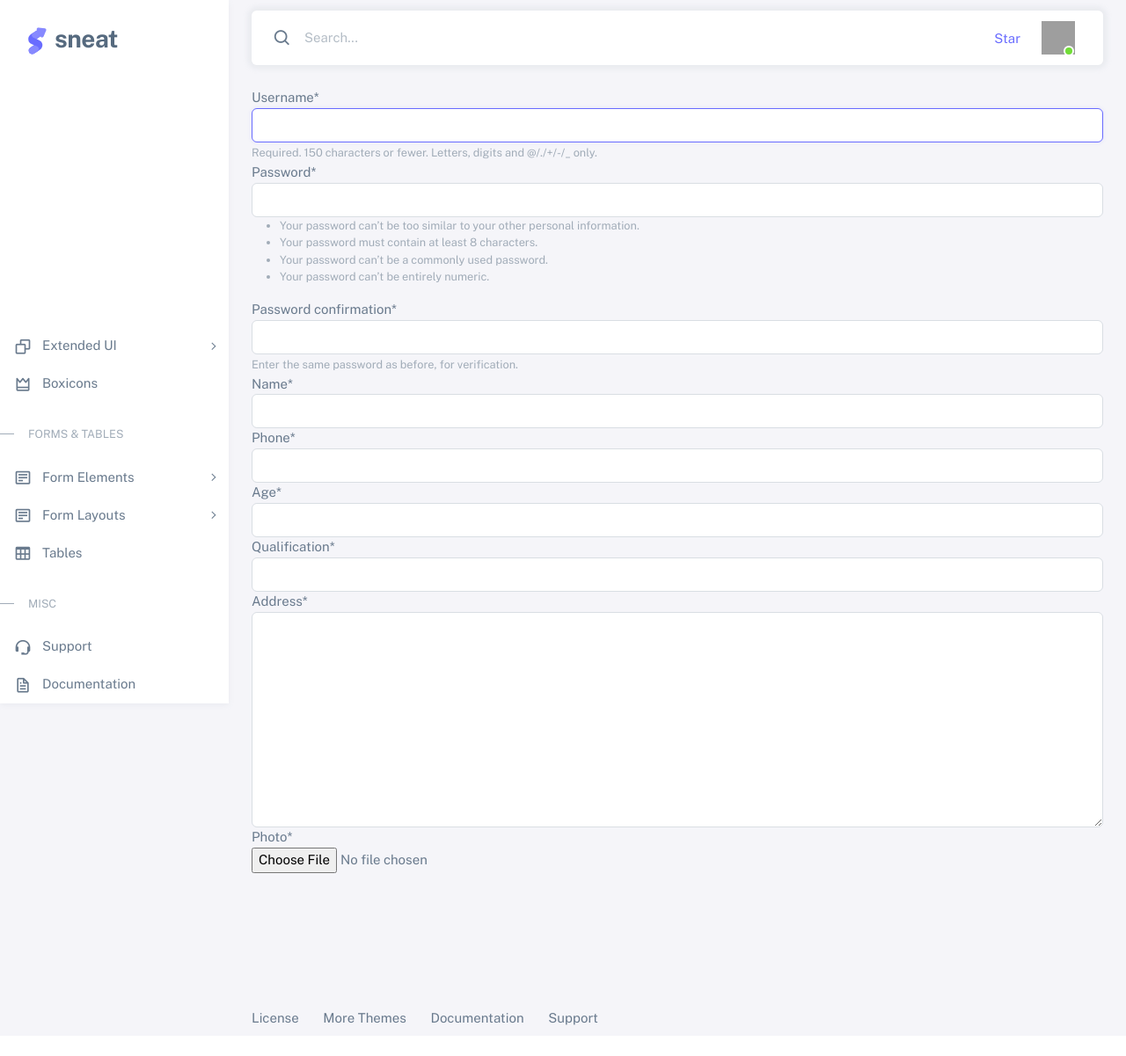
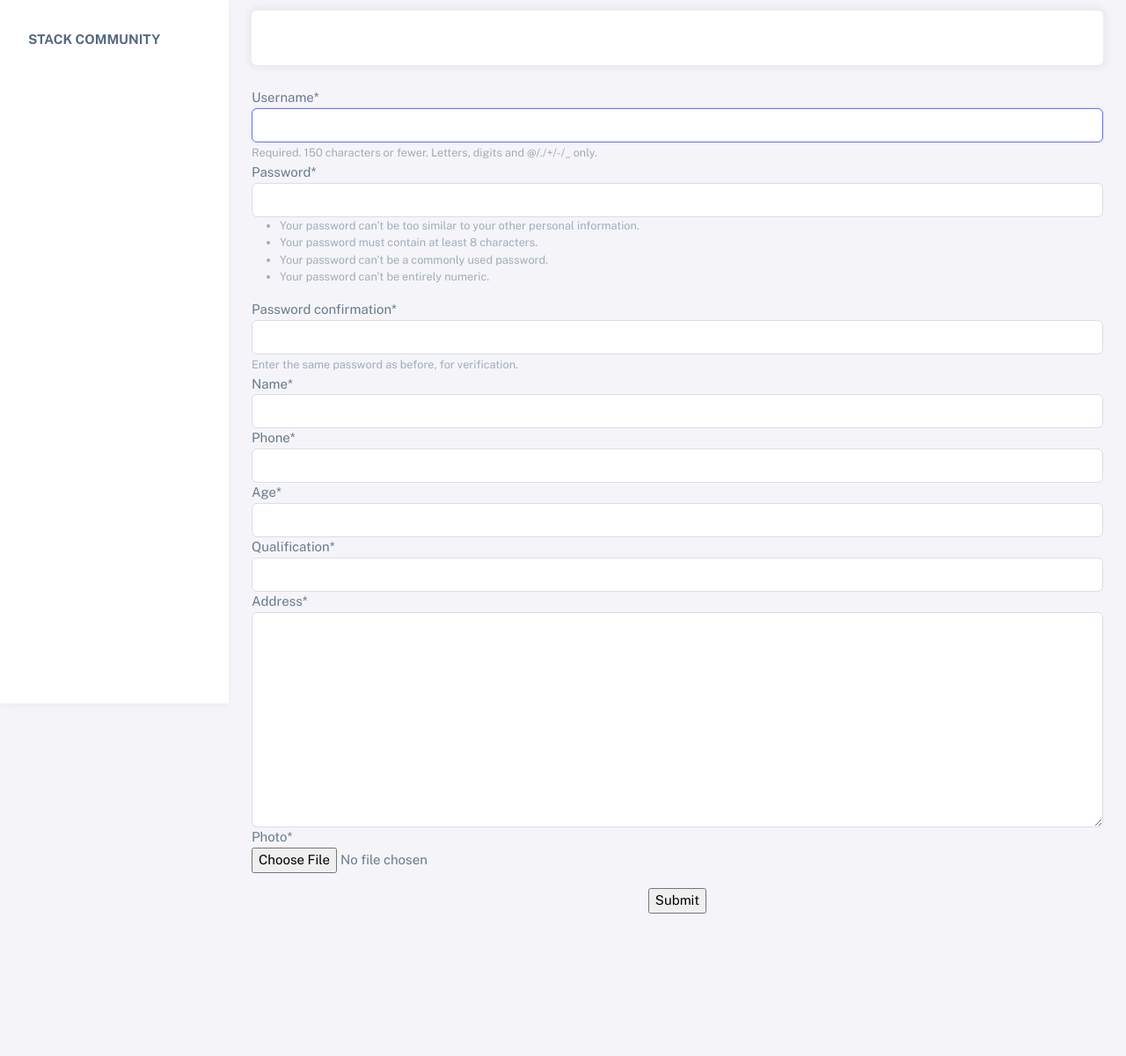
Before and after one commit to muhammadmusharafm/Stack-Community, a Django app: page /officer_reg in a window 1280 px wide. Shown: the whole page at 88% size. Before the commit the page ends 1166 px from the top, so only its background shows below. Run offline with Django 4.2, Linux system fonts and the light colour scheme; some libraries are stand-ins or nearby versions; grey boxes are pictures that could not be loaded.

Commit message:
helloooo

```diff
--- a/templates/officer_reg.html
+++ b/templates/officer_reg.html
@@ -76,13 +76,13 @@
           <div class="app-brand demo">
             <a href="index.html" class="app-brand-link">
               <span class="app-brand-logo demo">
-                <svg
-                  width="25"
-                  viewBox="0 0 25 42"
-                  version="1.1"
-                  xmlns="http://www.w3.org/2000/svg"
-                  xmlns:xlink="http://www.w3.org/1999/xlink"
-                >
+<!--                <svg-->
+<!--                  width="25"-->
+<!--                  viewBox="0 0 25 42"-->
+<!--                  version="1.1"-->
+<!--                  xmlns="http://www.w3.org/2000/svg"-->
+<!--                  xmlns:xlink="http://www.w3.org/1999/xlink"-->
+<!--                >-->
                   <defs>
                     <path
                       d="M13.7918663,0.358365126 L3.39788168,7.44174259 C0.566865006,9.69408886 -0.379795268,12.4788597 0.557900856,15.7960551 C0.68998853,16.2305145 1.09562888,17.7872135 3.12357076,19.2293357 C3.8146334,19.7207684 5.32369333,20.3834223 7.65075054,21.2172976 L7.59773219,21.2525164 L2.63468769,24.5493413 C0.445452254,26.3002124 0.0884951797,28.5083815 1.56381646,31.1738486 C2.83770406,32.8170431 5.20850219,33.2640127 7.09180128,32.5391577 C8.347334,32.0559211 11.4559176,30.0011079 16.4175519,26.3747182 C18.0338572,24.4997857 18.6973423,22.4544883 18.4080071,20.2388261 C17.963753,17.5346866 16.1776345,15.5799961 13.0496516,14.3747546 L10.9194936,13.4715819 L18.6192054,7.984237 L13.7918663,0.358365126 Z"
@@ -130,7 +130,7 @@
                   </g>
                 </svg>
               </span>
-              <span class="app-brand-text demo menu-text fw-bolder ms-2">Sneat</span>
+              <span class="app demo menu-text fw-bolder ms-8">STACK COMMUNITY</span>
             </a>
 
             <a href="javascript:void(0);" class="layout-menu-toggle menu-link text-large ms-auto d-block d-xl-none">
@@ -367,100 +367,100 @@
             </li>
 
             <!-- Extended components -->
-            <li class="menu-item">
-              <a href="javascript:void(0)" class="menu-link menu-toggle">
-                <i class="menu-icon tf-icons bx bx-copy"></i>
-                <div data-i18n="Extended UI">Extended UI</div>
-              </a>
-              <ul class="menu-sub">
-                <li class="menu-item">
-                  <a href="extended-ui-perfect-scrollbar.html" class="menu-link">
-                    <div data-i18n="Perfect Scrollbar">Perfect scrollbar</div>
-                  </a>
-                </li>
-                <li class="menu-item">
-                  <a href="extended-ui-text-divider.html" class="menu-link">
-                    <div data-i18n="Text Divider">Text Divider</div>
-                  </a>
-                </li>
-              </ul>
-            </li>
+<!--            <li class="menu-item">-->
+<!--              <a href="javascript:void(0)" class="menu-link menu-toggle">-->
+<!--                <i class="menu-icon tf-icons bx bx-copy"></i>-->
+<!--                <div data-i18n="Extended UI">Extended UI</div>-->
+<!--              </a>-->
+<!--              <ul class="menu-sub">-->
+<!--                <li class="menu-item">-->
+<!--                  <a href="extended-ui-perfect-scrollbar.html" class="menu-link">-->
+<!--                    <div data-i18n="Perfect Scrollbar">Perfect scrollbar</div>-->
+<!--                  </a>-->
+<!--                </li>-->
+<!--                <li class="menu-item">-->
+<!--                  <a href="extended-ui-text-divider.html" class="menu-link">-->
+<!--                    <div data-i18n="Text Divider">Text Divider</div>-->
+<!--                  </a>-->
+<!--                </li>-->
+<!--              </ul>-->
+<!--            </li>-->
 
-            <li class="menu-item">
-              <a href="icons-boxicons.html" class="menu-link">
-                <i class="menu-icon tf-icons bx bx-crown"></i>
-                <div data-i18n="Boxicons">Boxicons</div>
-              </a>
-            </li>
+<!--            <li class="menu-item">-->
+<!--              <a href="icons-boxicons.html" class="menu-link">-->
+<!--                <i class="menu-icon tf-icons bx bx-crown"></i>-->
+<!--                <div data-i18n="Boxicons">Boxicons</div>-->
+<!--              </a>-->
+<!--            </li>-->
 
             <!-- Forms & Tables -->
-            <li class="menu-header small text-uppercase"><span class="menu-header-text">Forms &amp; Tables</span></li>
-            <!-- Forms -->
-            <li class="menu-item">
-              <a href="javascript:void(0);" class="menu-link menu-toggle">
-                <i class="menu-icon tf-icons bx bx-detail"></i>
-                <div data-i18n="Form Elements">Form Elements</div>
-              </a>
-              <ul class="menu-sub">
-                <li class="menu-item">
-                  <a href="forms-basic-inputs.html" class="menu-link">
-                    <div data-i18n="Basic Inputs">Basic Inputs</div>
-                  </a>
-                </li>
-                <li class="menu-item">
-                  <a href="forms-input-groups.html" class="menu-link">
-                    <div data-i18n="Input groups">Input groups</div>
-                  </a>
-                </li>
-              </ul>
-            </li>
-            <li class="menu-item">
-              <a href="javascript:void(0);" class="menu-link menu-toggle">
-                <i class="menu-icon tf-icons bx bx-detail"></i>
-                <div data-i18n="Form Layouts">Form Layouts</div>
-              </a>
-              <ul class="menu-sub">
-                <li class="menu-item">
-                  <a href="form-layouts-vertical.html" class="menu-link">
-                    <div data-i18n="Vertical Form">Vertical Form</div>
-                  </a>
-                </li>
-                <li class="menu-item">
-                  <a href="form-layouts-horizontal.html" class="menu-link">
-                    <div data-i18n="Horizontal Form">Horizontal Form</div>
-                  </a>
-                </li>
-              </ul>
-            </li>
+<!--            <li class="menu-header small text-uppercase"><span class="menu-header-text">Forms &amp; Tables</span></li>-->
+<!--            &lt;!&ndash; Forms &ndash;&gt;-->
+<!--            <li class="menu-item">-->
+<!--              <a href="javascript:void(0);" class="menu-link menu-toggle">-->
+<!--                <i class="menu-icon tf-icons bx bx-detail"></i>-->
+<!--                <div data-i18n="Form Elements">Form Elements</div>-->
+<!--              </a>-->
+<!--              <ul class="menu-sub">-->
+<!--                <li class="menu-item">-->
+<!--                  <a href="forms-basic-inputs.html" class="menu-link">-->
+<!--                    <div data-i18n="Basic Inputs">Basic Inputs</div>-->
+<!--                  </a>-->
+<!--                </li>-->
+<!--                <li class="menu-item">-->
+<!--                  <a href="forms-input-groups.html" class="menu-link">-->
+<!--                    <div data-i18n="Input groups">Input groups</div>-->
+<!--                  </a>-->
+<!--                </li>-->
+<!--              </ul>-->
+<!--            </li>-->
+<!--            <li class="menu-item">-->
+<!--              <a href="javascript:void(0);" class="menu-link menu-toggle">-->
+<!--                <i class="menu-icon tf-icons bx bx-detail"></i>-->
+<!--                <div data-i18n="Form Layouts">Form Layouts</div>-->
+<!--              </a>-->
+<!--              <ul class="menu-sub">-->
+<!--                <li class="menu-item">-->
+<!--                  <a href="form-layouts-vertical.html" class="menu-link">-->
+<!--                    <div data-i18n="Vertical Form">Vertical Form</div>-->
+<!--                  </a>-->
+<!--                </li>-->
+<!--                <li class="menu-item">-->
+<!--                  <a href="form-layouts-horizontal.html" class="menu-link">-->
+<!--                    <div data-i18n="Horizontal Form">Horizontal Form</div>-->
+<!--                  </a>-->
+<!--                </li>-->
+<!--              </ul>-->
+<!--            </li>-->
             <!-- Tables -->
-            <li class="menu-item">
-              <a href="tables-basic.html" class="menu-link">
-                <i class="menu-icon tf-icons bx bx-table"></i>
-                <div data-i18n="Tables">Tables</div>
-              </a>
-            </li>
+<!--            <li class="menu-item">-->
+<!--              <a href="tables-basic.html" class="menu-link">-->
+<!--                <i class="menu-icon tf-icons bx bx-table"></i>-->
+<!--                <div data-i18n="Tables">Tables</div>-->
+<!--              </a>-->
+<!--            </li>-->
             <!-- Misc -->
-            <li class="menu-header small text-uppercase"><span class="menu-header-text">Misc</span></li>
-            <li class="menu-item">
-              <a
-                href="https://github.com/themeselection/sneat-html-admin-template-free/issues"
-                target="_blank"
-                class="menu-link"
-              >
-                <i class="menu-icon tf-icons bx bx-support"></i>
-                <div data-i18n="Support">Support</div>
-              </a>
-            </li>
-            <li class="menu-item">
-              <a
-                href="https://themeselection.com/demo/sneat-bootstrap-html-admin-template/documentation/"
-                target="_blank"
-                class="menu-link"
-              >
-                <i class="menu-icon tf-icons bx bx-file"></i>
-                <div data-i18n="Documentation">Documentation</div>
-              </a>
-            </li>
+<!--            <li class="menu-header small text-uppercase"><span class="menu-header-text">Misc</span></li>-->
+<!--            <li class="menu-item">-->
+<!--              <a-->
+<!--                href="https://github.com/themeselection/sneat-html-admin-template-free/issues"-->
+<!--                target="_blank"-->
+<!--                class="menu-link"-->
+<!--              >-->
+<!--                <i class="menu-icon tf-icons bx bx-support"></i>-->
+<!--                <div data-i18n="Support">Support</div>-->
+<!--              </a>-->
+<!--            </li>-->
+<!--            <li class="menu-item">-->
+<!--              <a-->
+<!--                href="https://themeselection.com/demo/sneat-bootstrap-html-admin-template/documentation/"-->
+<!--                target="_blank"-->
+<!--                class="menu-link"-->
+<!--              >-->
+<!--                <i class="menu-icon tf-icons bx bx-file"></i>-->
+<!--                <div data-i18n="Documentation">Documentation</div>-->
+<!--              </a>-->
+<!--            </li>-->
           </ul>
         </aside>
         <!-- / Menu -->
@@ -481,94 +481,94 @@
 
             <div class="navbar-nav-right d-flex align-items-center" id="navbar-collapse">
               <!-- Search -->
-              <div class="navbar-nav align-items-center">
-                <div class="nav-item d-flex align-items-center">
-                  <i class="bx bx-search fs-4 lh-0"></i>
-                  <input
-                    type="text"
-                    class="form-control border-0 shadow-none"
-                    placeholder="Search..."
-                    aria-label="Search..."
-                  />
-                </div>
-              </div>
-              <!-- /Search -->
+<!--              <div class="navbar-nav align-items-center">-->
+<!--                <div class="nav-item d-flex align-items-center">-->
+<!--                  <i class="bx bx-search fs-4 lh-0"></i>-->
+<!--                  <input-->
+<!--                    type="text"-->
+<!--                    class="form-control border-0 shadow-none"-->
+<!--                    placeholder="Search..."-->
+<!--                    aria-label="Search..."-->
+<!--                  />-->
+<!--                </div>-->
+<!--              </div>-->
+<!--              &lt;!&ndash; /Search &ndash;&gt;-->
 
-              <ul class="navbar-nav flex-row align-items-center ms-auto">
-                <!-- Place this tag where you want the button to render. -->
-                <li class="nav-item lh-1 me-3">
-                  <a
-                    class="github-button"
-                    href="https://github.com/themeselection/sneat-html-admin-template-free"
-                    data-icon="octicon-star"
-                    data-size="large"
-                    data-show-count="true"
-                    aria-label="Star themeselection/sneat-html-admin-template-free on GitHub"
-                    >Star</a
-                  >
-                </li>
+<!--              <ul class="navbar-nav flex-row align-items-center ms-auto">-->
+<!--                &lt;!&ndash; Place this tag where you want the button to render. &ndash;&gt;-->
+<!--                <li class="nav-item lh-1 me-3">-->
+<!--                  <a-->
+<!--                    class="github-button"-->
+<!--                    href="https://github.com/themeselection/sneat-html-admin-template-free"-->
+<!--                    data-icon="octicon-star"-->
+<!--                    data-size="large"-->
+<!--                    data-show-count="true"-->
+<!--                    aria-label="Star themeselection/sneat-html-admin-template-free on GitHub"-->
+<!--                    >Star</a-->
+<!--                  >-->
+<!--                </li>-->
 
-                <!-- User -->
-                <li class="nav-item navbar-dropdown dropdown-user dropdown">
-                  <a class="nav-link dropdown-toggle hide-arrow" href="javascript:void(0);" data-bs-toggle="dropdown">
-                    <div class="avatar avatar-online">
-                      <img src="{% static 'assets3/img/avatars/1.png" alt class="w-px-40 h-auto rounded-circle' %}" />
-                    </div>
-                  </a>
-                  <ul class="dropdown-menu dropdown-menu-end">
-                    <li>
-                      <a class="dropdown-item" href="#">
-                        <div class="d-flex">
-                          <div class="flex-shrink-0 me-3">
-                            <div class="avatar avatar-online">
-                              <img src="{% static 'assets3/img/avatars/1.png" alt class="w-px-40 h-auto rounded-circle' %}" />
-                            </div>
-                          </div>
-                          <div class="flex-grow-1">
-                            <span class="fw-semibold d-block">John Doe</span>
-                            <small class="text-muted">Admin</small>
-                          </div>
-                        </div>
-                      </a>
-                    </li>
-                    <li>
-                      <div class="dropdown-divider"></div>
-                    </li>
-                    <li>
-                      <a class="dropdown-item" href="#">
-                        <i class="bx bx-user me-2"></i>
-                        <span class="align-middle">My Profile</span>
-                      </a>
-                    </li>
-                    <li>
-                      <a class="dropdown-item" href="#">
-                        <i class="bx bx-cog me-2"></i>
-                        <span class="align-middle">Settings</span>
-                      </a>
-                    </li>
-                    <li>
-                      <a class="dropdown-item" href="#">
-                        <span class="d-flex align-items-center align-middle">
-                          <i class="flex-shrink-0 bx bx-credit-card me-2"></i>
-                          <span class="flex-grow-1 align-middle">Billing</span>
-                          <span class="flex-shrink-0 badge badge-center rounded-pill bg-danger w-px-20 h-px-20">4</span>
-                        </span>
-                      </a>
-                    </li>
-                    <li>
-                      <div class="dropdown-divider"></div>
-                    </li>
-                    <li>
-                      <a class="dropdown-item" href="auth-login-basic.html">
-                        <i class="bx bx-power-off me-2"></i>
-                        <span class="align-middle">Log Out</span>
-                      </a>
-                    </li>
-                  </ul>
-                </li>
-                <!--/ User -->
-              </ul>
-            </div>
+<!--                &lt;!&ndash; User &ndash;&gt;-->
+<!--                <li class="nav-item navbar-dropdown dropdown-user dropdown">-->
+<!--                  <a class="nav-link dropdown-toggle hide-arrow" href="javascript:void(0);" data-bs-toggle="dropdown">-->
+<!--                    <div class="avatar avatar-online">-->
+<!--                      <img src="{% static 'assets3/img/avatars/1.png" alt class="w-px-40 h-auto rounded-circle' %}" />-->
+<!--                    </div>-->
+<!--                  </a>-->
+<!--                  <ul class="dropdown-menu dropdown-menu-end">-->
+<!--                    <li>-->
+<!--                      <a class="dropdown-item" href="#">-->
+<!--                        <div class="d-flex">-->
+<!--                          <div class="flex-shrink-0 me-3">-->
+<!--                            <div class="avatar avatar-online">-->
+<!--                              <img src="{% static 'assets3/img/avatars/1.png" alt class="w-px-40 h-auto rounded-circle' %}" />-->
+<!--                            </div>-->
+<!--                          </div>-->
+<!--                          <div class="flex-grow-1">-->
+<!--                            <span class="fw-semibold d-block">John Doe</span>-->
+<!--                            <small class="text-muted">Admin</small>-->
+<!--                          </div>-->
+<!--                        </div>-->
+<!--                      </a>-->
+<!--                    </li>-->
+<!--                    <li>-->
+<!--                      <div class="dropdown-divider"></div>-->
+<!--                    </li>-->
+<!--                    <li>-->
+<!--                      <a class="dropdown-item" href="#">-->
+<!--                        <i class="bx bx-user me-2"></i>-->
+<!--                        <span class="align-middle">My Profile</span>-->
+<!--                      </a>-->
+<!--                    </li>-->
+<!--                    <li>-->
+<!--                      <a class="dropdown-item" href="#">-->
+<!--                        <i class="bx bx-cog me-2"></i>-->
+<!--                        <span class="align-middle">Settings</span>-->
+<!--                      </a>-->
+<!--                    </li>-->
+<!--                    <li>-->
+<!--                      <a class="dropdown-item" href="#">-->
+<!--                        <span class="d-flex align-items-center align-middle">-->
+<!--                          <i class="flex-shrink-0 bx bx-credit-card me-2"></i>-->
+<!--                          <span class="flex-grow-1 align-middle">Billing</span>-->
+<!--                          <span class="flex-shrink-0 badge badge-center rounded-pill bg-danger w-px-20 h-px-20">4</span>-->
+<!--                        </span>-->
+<!--                      </a>-->
+<!--                    </li>-->
+<!--                    <li>-->
+<!--                      <div class="dropdown-divider"></div>-->
+<!--                    </li>-->
+<!--                    <li>-->
+<!--                      <a class="dropdown-item" href="auth-login-basic.html">-->
+<!--                        <i class="bx bx-power-off me-2"></i>-->
+<!--                        <span class="align-middle">Log Out</span>-->
+<!--                      </a>-->
+<!--                    </li>-->
+<!--                  </ul>-->
+<!--                </li>-->
+<!--                &lt;!&ndash;/ User &ndash;&gt;-->
+<!--              </ul>-->
+<!--            </div>-->
           </nav>
 
           <!-- / Navbar -->
@@ -582,6 +582,8 @@
                 {% block content %}
                 {{form|crispy}}
                 {% endblock %}
+               <br><br><br>
+                 <center> <input type="submit" value="Submit"></center>
                 <div class="col-lg-8 mb-4 order-0">
 <!--                  <div class="card">-->
 <!--                    <div class="d-flex align-items-end row">-->
@@ -1126,24 +1128,24 @@
 <!--                  , made with ❤️ by-->
 <!--                  <a href="https://themeselection.com" target="_blank" class="footer-link fw-bolder">ThemeSelection</a>-->
 <!--                </div>-->
-                <div>
-                  <a href="https://themeselection.com/license/" class="footer-link me-4" target="_blank">License</a>
-                  <a href="https://themeselection.com/" target="_blank" class="footer-link me-4">More Themes</a>
+<!--                <div>-->
+<!--                  <a href="https://themeselection.com/license/" class="footer-link me-4" target="_blank">License</a>-->
+<!--                  <a href="https://themeselection.com/" target="_blank" class="footer-link me-4">More Themes</a>-->
 
-                  <a
-                    href="https://themeselection.com/demo/sneat-bootstrap-html-admin-template/documentation/"
-                    target="_blank"
-                    class="footer-link me-4"
-                    >Documentation</a
-                  >
+<!--                  <a-->
+<!--                    href="https://themeselection.com/demo/sneat-bootstrap-html-admin-template/documentation/"-->
+<!--                    target="_blank"-->
+<!--                    class="footer-link me-4"-->
+<!--                    >Documentation</a-->
+<!--                  >-->
 
-                  <a
-                    href="https://github.com/themeselection/sneat-html-admin-template-free/issues"
-                    target="_blank"
-                    class="footer-link me-4"
-                    >Support</a
-                  >
-                </div>
+<!--                  <a-->
+<!--                    href="https://github.com/themeselection/sneat-html-admin-template-free/issues"-->
+<!--                    target="_blank"-->
+<!--                    class="footer-link me-4"-->
+<!--                    >Support</a-->
+<!--                  >-->
+<!--                </div>-->
               </div>
             </footer>
             <!-- / Footer -->
```
Also changed, not shown: templates/newindex.html (+17 -16 lines).
